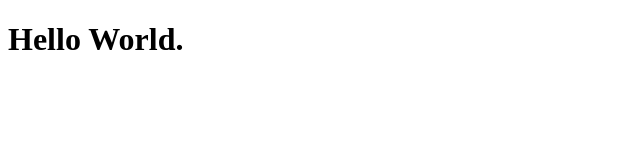
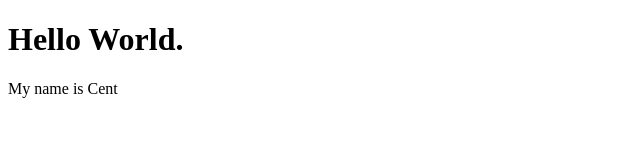
Before and after one commit to centanomics/portfolio-old, a plain HTML site: page index.html in a window 1280 px wide. Shown: the whole page, without its empty margins (0-640 px from the left). Drawn offline with Linux system fonts and the light colour scheme.

Commit message:
added p tag

```diff
--- a/index.html
+++ b/index.html
@@ -10,6 +10,7 @@
   <body>
     <script src="https://cdn.freecodecamp.org/testable-projects-fcc/v1/bundle.js"></script>
     <h1>Hello World.</h1>
+    <p>My name is Cent</p>
     <script src="js/index.js"></script>
   </body>
 </html>
```
